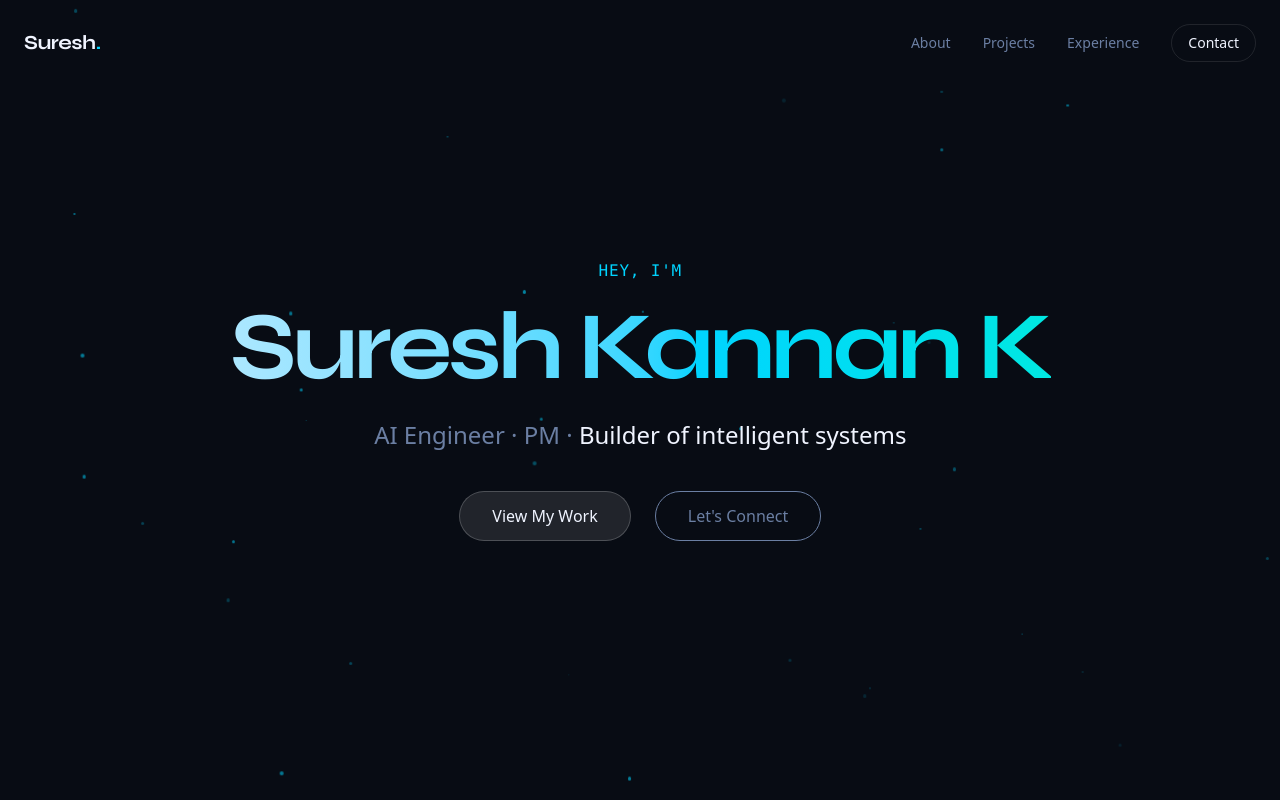
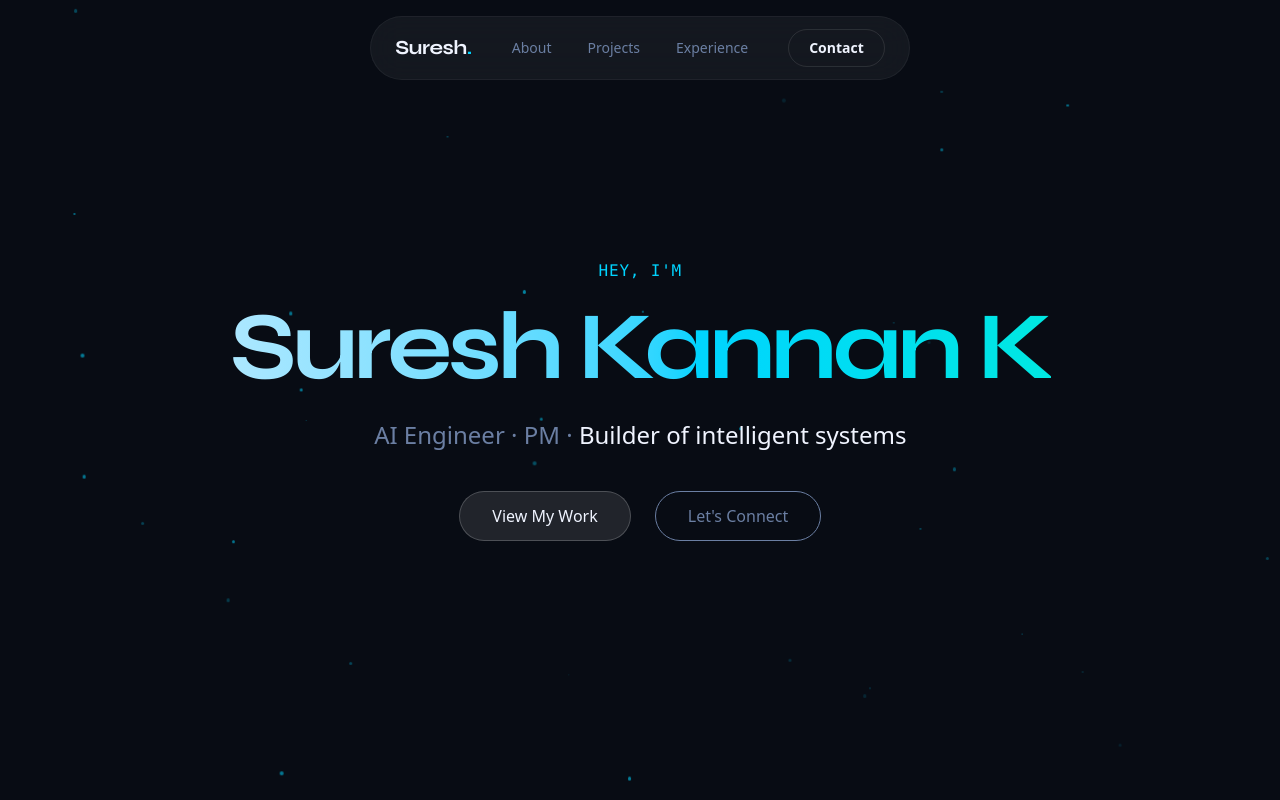
Before and after one commit to sureshkannankottarath/sureshkannan.in, a Next.js app: page / in a window 1280 px wide. Shown: the top 800 px of the page. Built offline with nearby package versions, Linux system fonts and the light colour scheme.

Commit message:
feat: Implement animated navigation and mobile menu using `framer-motion` and `lucide-react`, and remove the custom cursor.

```diff
--- a/package.json
+++ b/package.json
@@ -9,6 +9,8 @@
     "lint": "eslint"
   },
   "dependencies": {
+    "framer-motion": "^12.38.0",
+    "lucide-react": "^0.577.0",
     "next": "16.1.6",
     "react": "19.2.3",
     "react-dom": "19.2.3"
--- a/src/app/page.tsx
+++ b/src/app/page.tsx
@@ -4,13 +4,10 @@ import { About } from "@/components/About";
 import { Projects } from "@/components/Projects";
 import { Experience } from "@/components/Experience";
 import { Contact } from "@/components/Contact";
-import { CustomCursor } from "@/components/ui/CustomCursor";
 
 export default function Home() {
   return (
     <main className="min-h-screen bg-bg-primary text-text-primary selection:bg-accent-blue/30 selection:text-text-primary">
-      <CustomCursor />
-
       <Nav />
       <Hero />
       <About />
--- a/src/components/Nav.tsx
+++ b/src/components/Nav.tsx
@@ -2,46 +2,189 @@
 
 import { useEffect, useState } from "react";
 import Link from "next/link";
+import { motion, AnimatePresence } from "framer-motion";
+import { Menu, X } from "lucide-react";
+
+const NAV_ITEMS = [
+    { label: "About", href: "#about" },
+    { label: "Projects", href: "#projects" },
+    { label: "Experience", href: "#experience" },
+];
 
 export function Nav() {
     const [isScrolled, setIsScrolled] = useState(false);
+    const [activeSection, setActiveSection] = useState("");
+    const [hoveredItem, setHoveredItem] = useState<string | null>(null);
+    const [isMenuOpen, setIsMenuOpen] = useState(false);
 
     useEffect(() => {
         const handleScroll = () => {
-            setIsScrolled(window.scrollY > 50);
+            setIsScrolled(window.scrollY > 30);
+
+            // Active section detection
+            const sections = ["about", "projects", "experience", "contact"];
+            let current = "";
+
+            for (const section of sections) {
+                const element = document.getElementById(section);
+                if (element) {
+                    const rect = element.getBoundingClientRect();
+                    // If section is upper middle of screen
+                    if (rect.top <= 120 && rect.bottom >= 120) {
+                        current = section;
+                        break;
+                    }
+                }
+            }
+            setActiveSection(current);
         };
 
         window.addEventListener("scroll", handleScroll);
+        // Run once on mount to set initial state
+        handleScroll();
         return () => window.removeEventListener("scroll", handleScroll);
     }, []);
 
     return (
-        <nav
-            className={`fixed top-0 left-0 right-0 z-50 transition-all duration-500 ${isScrolled ? "py-4 bg-[#080C14]/70 backdrop-blur-md border-b border-white/5" : "py-6 bg-transparent"
+        <>
+            <motion.nav
+                initial={{ y: -100, opacity: 0 }}
+                animate={{ y: 0, opacity: 1 }}
+                transition={{ duration: 0.8, ease: "easeOut" }}
+                className="fixed top-0 left-0 right-0 z-50 px-4 pt-4 flex justify-center pointer-events-none"
+            >
+                <motion.div
+                    className={`flex items-center justify-between gap-6 px-6 py-3 rounded-full border border-white/5 backdrop-blur-lg pointer-events-auto transition-all duration-300 ${isScrolled
+                        ? "bg-[#080C14]/80 shadow-[0_4px_30px_rgba(0,0,0,0.5)] border-white/10"
+                        : "bg-white/5"
+                        }`}
+                    style={{
+                        boxShadow: isScrolled
+                            ? "0 0 40px rgba(0, 212, 255, 0.05), inset 0 0 20px rgba(255,255,255,0.02)"
+                            : "none",
+                    }}
+                >
+                    <Link
+                        href="/"
+                        className="text-lg md:text-xl font-bold font-syne text-text-primary tracking-tight group flex items-center"
+                    >
+                        Suresh
+                        <span className="text-accent-blue transition-all duration-300 group-hover:text-accent-green group-hover:drop-shadow-[0_0_8px_rgba(0,255,179,0.5)]">
+                            .
+                        </span>
+                    </Link>
+
+                    {/* Desktop Navigation */}
+                    <div className="hidden md:flex items-center gap-1">
+                        {NAV_ITEMS.map((item) => (
+                            <Link
+                                key={item.href}
+                                href={item.href}
+                                onMouseEnter={() => setHoveredItem(item.href)}
+                                onMouseLeave={() => setHoveredItem(null)}
+                                className={`relative px-4 py-2 text-sm font-medium transition-colors duration-300 rounded-full ${activeSection === item.href.substring(1)
+                                    ? "text-accent-blue font-semibold"
+                                    : "text-text-muted hover:text-text-primary"
                                     }`}
                             >
-            <div className="max-w-7xl mx-auto px-6 flex items-center justify-between">
-                <Link href="/" className="text-xl font-bold font-syne text-text-primary tracking-tight group">
-                    Suresh<span className="text-accent-blue transition-colors group-hover:text-accent-green">.</span>
+                                <span className="relative z-10">{item.label}</span>
+                                {(hoveredItem === item.href || activeSection === item.href.substring(1)) && (
+                                    <motion.span
+                                        layoutId="nav-pill"
+                                        className="absolute inset-0 bg-accent-blue/5 rounded-full border border-accent-blue/15"
+                                        initial={false}
+                                        transition={{ type: "spring", stiffness: 400, damping: 30 }}
+                                        style={{
+                                            boxShadow: hoveredItem === item.href
+                                                ? "0 0 15px rgba(0, 212, 255, 0.1)"
+                                                : "none"
+                                        }}
+                                    />
+                                )}
                             </Link>
-                <div className="hidden md:flex items-center gap-8 text-sm font-medium text-text-muted">
-                    <a href="#about" className="hover:text-text-primary hover:text-glow-blue transition-all">
-                        About
-                    </a>
-                    <a href="#projects" className="hover:text-text-primary hover:text-glow-blue transition-all">
-                        Projects
-                    </a>
-                    <a href="#experience" className="hover:text-text-primary hover:text-glow-blue transition-all">
-                        Experience
-                    </a>
+                        ))}
+                    </div>
+
+                    {/* Contact Button & Mobile Trigger */}
+                    <div className="flex items-center gap-2">
                         <a
                             href="#contact"
-                        className="px-4 py-2 rounded-full border border-white/10 hover:border-accent-blue text-text-primary transition-all hover:bg-accent-blue/10"
+                            className={`hidden md:block px-5 py-2 rounded-full text-sm font-semibold transition-all duration-300 border ${activeSection === "contact"
+                                ? "bg-accent-blue text-[#080C14] border-accent-blue shadow-[0_0_20px_rgba(0,212,255,0.4)]"
+                                : "border-white/10 hover:border-accent-blue text-text-primary hover:bg-accent-blue/10 hover:shadow-[0_0_15px_rgba(0,212,255,0.1)]"
+                                }`}
                         >
                             Contact
                         </a>
+
+                        {/* Mobile Menu Trigger */}
+                        <button
+                            onClick={() => setIsMenuOpen(!isMenuOpen)}
+                            className="md:hidden flex items-center justify-center p-2 rounded-full bg-white/5 border border-white/10 text-text-primary hover:bg-white/10 transition-colors"
+                        >
+                            <AnimatePresence mode="wait" initial={false}>
+                                {isMenuOpen ? (
+                                    <motion.div
+                                        key="close"
+                                        initial={{ rotate: -90, opacity: 0 }}
+                                        animate={{ rotate: 0, opacity: 1 }}
+                                        exit={{ rotate: 90, opacity: 0 }}
+                                        transition={{ duration: 0.2 }}
+                                    >
+                                        <X size={18} />
+                                    </motion.div>
+                                ) : (
+                                    <motion.div
+                                        key="menu"
+                                        initial={{ rotate: 90, opacity: 0 }}
+                                        animate={{ rotate: 0, opacity: 1 }}
+                                        exit={{ rotate: -90, opacity: 0 }}
+                                        transition={{ duration: 0.2 }}
+                                    >
+                                        <Menu size={18} />
+                                    </motion.div>
+                                )}
+                            </AnimatePresence>
+                        </button>
                     </div>
+                </motion.div>
+            </motion.nav>
+
+            {/* Mobile Drawer (Overlay) */}
+            <AnimatePresence>
+                {isMenuOpen && (
+                    <motion.div
+                        initial={{ opacity: 0 }}
+                        animate={{ opacity: 1 }}
+                        exit={{ opacity: 0 }}
+                        transition={{ duration: 0.3 }}
+                        className="fixed inset-0 z-40 bg-[#080C14]/90 backdrop-blur-md md:hidden flex flex-col items-center justify-center gap-8"
+                    >
+                        <div className="flex flex-col items-center gap-6">
+                            {[...NAV_ITEMS, { label: "Contact", href: "#contact" }].map((item, index) => (
+                                <motion.div
+                                    key={item.href}
+                                    initial={{ opacity: 0, y: 20 }}
+                                    animate={{ opacity: 1, y: 0 }}
+                                    exit={{ opacity: 0, y: 20 }}
+                                    transition={{ delay: index * 0.08, ease: "easeOut" }}
+                                >
+                                    <Link
+                                        href={item.href}
+                                        onClick={() => setIsMenuOpen(false)}
+                                        className={`text-2xl font-semibold font-syne transition-colors ${activeSection === item.href.substring(1)
+                                            ? "text-accent-blue text-glow-blue"
+                                            : "text-text-primary hover:text-accent-green"
+                                            }`}
+                                    >
+                                        {item.label}
+                                    </Link>
+                                </motion.div>
+                            ))}
                         </div>
-        </nav>
+                    </motion.div>
+                )}
+            </AnimatePresence>
+        </>
     );
 }
```
Also changed, not shown: src/app/globals.css (+0 -30 lines), 1 other file (tests, documents, lock files or other folders). Lines whose indentation alone changed are shown as unchanged.
